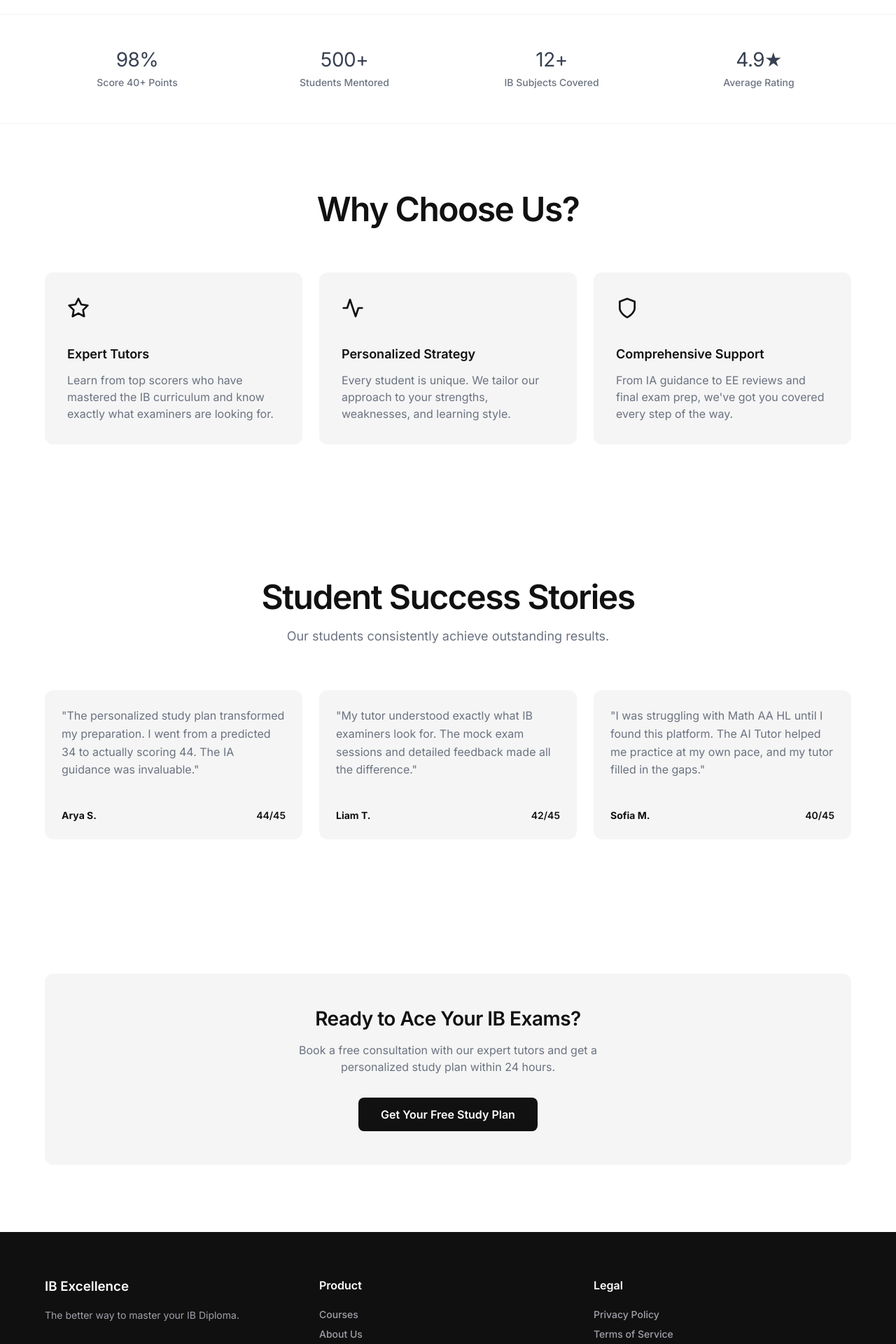
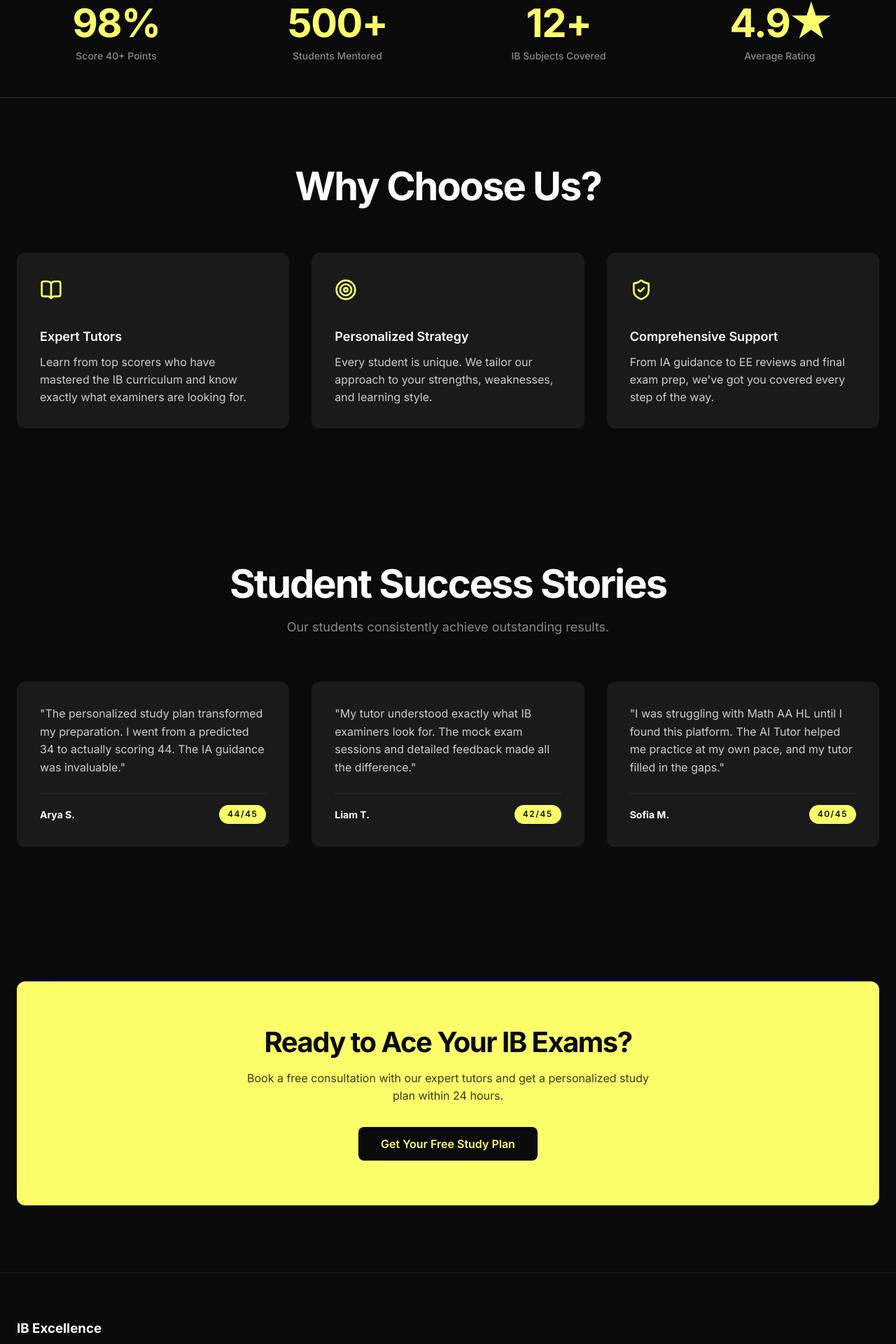
Before and after one commit to Ankita-Banerjee06/tutor, a React app in the folder frontend/: page / in a window 1280 px wide. Shown: the part 724-2644 px from the top of the page at 70% size. Built offline with nearby package versions, Linux system fonts and the light colour scheme; the HTML template or start-up script is replaced by a standard one.

Commit message:
frontend update

```diff
--- a/frontend/src/components/DashboardLayout.jsx
+++ b/frontend/src/components/DashboardLayout.jsx
@@ -23,8 +23,8 @@ const DashboardLayout = ({ children, role, links }) => {
               style={{
                 padding: '0.6rem 1rem',
                 borderRadius: 'var(--rounded-md)',
-                color: location.pathname === link.path ? 'var(--ink)' : 'var(--muted)',
-                backgroundColor: location.pathname === link.path ? 'var(--surface-strong)' : 'transparent',
+                color: location.pathname === link.path ? 'var(--on-primary)' : 'var(--muted)',
+                backgroundColor: location.pathname === link.path ? 'var(--primary)' : 'transparent',
                 fontWeight: location.pathname === link.path ? '600' : '500',
                 transition: 'all 0.2s ease',
                 textDecoration: 'none',
--- a/frontend/src/components/Footer.jsx
+++ b/frontend/src/components/Footer.jsx
@@ -1,21 +1,21 @@
 const Footer = () => {
   return (
-    <footer style={{ backgroundColor: 'var(--surface-dark)', color: 'var(--on-dark-soft)', padding: '64px 0', marginTop: 'auto' }}>
+    <footer style={{ backgroundColor: 'var(--canvas)', color: 'var(--muted)', padding: '64px 0', marginTop: 'auto', borderTop: '1px solid var(--hairline)' }}>
       <div className="container">
         <div className="grid grid-4" style={{ marginBottom: '48px' }}>
           <div>
-            <h3 style={{ color: 'var(--on-dark)', fontFamily: 'var(--font-display)', marginBottom: '16px' }}>IB Excellence</h3>
+            <h3 style={{ color: 'var(--ink)', fontFamily: 'var(--font-display)', marginBottom: '16px' }}>IB Excellence</h3>
             <p style={{ fontSize: '14px' }}>The better way to master your IB Diploma.</p>
           </div>
           <div>
-            <h4 style={{ color: 'var(--on-dark)', marginBottom: '16px' }}>Product</h4>
+            <h4 style={{ color: 'var(--ink)', marginBottom: '16px' }}>Product</h4>
             <ul style={{ listStyle: 'none', padding: 0, fontSize: '14px', lineHeight: '2' }}>
               <li><a href="/courses" style={{ color: 'inherit' }}>Courses</a></li>
               <li><a href="/about" style={{ color: 'inherit' }}>About Us</a></li>
             </ul>
           </div>
           <div>
-            <h4 style={{ color: 'var(--on-dark)', marginBottom: '16px' }}>Legal</h4>
+            <h4 style={{ color: 'var(--ink)', marginBottom: '16px' }}>Legal</h4>
             <ul style={{ listStyle: 'none', padding: 0, fontSize: '14px', lineHeight: '2' }}>
               <li><a href="#" style={{ color: 'inherit' }}>Privacy Policy</a></li>
               <li><a href="#" style={{ color: 'inherit' }}>Terms of Service</a></li>
--- a/frontend/src/index.css
+++ b/frontend/src/index.css
@@ -2,35 +2,34 @@
 @import url('https://fonts.googleapis.com/css2?family=JetBrains+Mono:wght@400&display=swap');
 
 :root {
-  /* Colors */
-  --primary: #111111;
-  --primary-active: #242424;
-  --primary-disabled: #e5e7eb;
-  --ink: #111111;
-  --body: #374151;
-  --muted: #6b7280;
-  --muted-soft: #898989;
-  --hairline: #e5e7eb;
-  --hairline-soft: #f3f4f6;
-  --canvas: #ffffff;
-  --surface-soft: #f8f9fa;
-  --surface-card: #f5f5f5;
-  --surface-strong: #e5e7eb;
-  --surface-dark: #101010;
-  --surface-dark-elevated: #1a1a1a;
-  --on-primary: #ffffff;
+  /* Colors - ClickHouse Theme */
+  --primary: #faff69;
+  --primary-active: #e6eb52;
+  --primary-disabled: #3a3a1f;
+
+  --ink: #ffffff;
+  --body: #cccccc;
+  --body-strong: #e6e6e6;
+  --muted: #888888;
+  --muted-soft: #5a5a5a;
+
+  --hairline: #2a2a2a;
+  --hairline-strong: #3a3a3a;
+
+  --canvas: #0a0a0a;
+  --surface-soft: #121212;
+  --surface-card: #1a1a1a;
+  --surface-elevated: #242424;
+  --surface-yellow-band: #faff69;
+
+  --on-primary: #0a0a0a;
   --on-dark: #ffffff;
-  --on-dark-soft: #a1a1aa;
+  --on-yellow: #0a0a0a;
 
-  --brand-accent: #3b82f6;
-  --success: #10b981;
+  --success: #22c55e;
   --warning: #f59e0b;
   --error: #ef4444;
-
-  --badge-orange: #fb923c;
-  --badge-pink: #ec4899;
-  --badge-violet: #8b5cf6;
-  --badge-emerald: #34d399;
+  --accent-blue: #3b82f6;
 
   /* Spacing */
   --spacing-xxs: 4px;
@@ -47,12 +46,10 @@
   --rounded-sm: 6px;
   --rounded-md: 8px;
   --rounded-lg: 12px;
-  --rounded-xl: 16px;
   --rounded-pill: 9999px;
   --rounded-full: 50%;
 
   /* Fonts */
-  /* Using Inter 600 with negative tracking as fallback for Cal Sans */
   --font-display: 'Inter', sans-serif;
   --font-body: 'Inter', sans-serif;
   --font-mono: 'JetBrains Mono', ui-monospace, monospace;
@@ -69,7 +66,7 @@ body {
   background-color: var(--canvas);
   color: var(--body);
   font-size: 16px;
-  line-height: 1.5;
+  line-height: 1.55;
   overflow-x: hidden;
   -webkit-font-smoothing: antialiased;
 }
@@ -77,23 +74,48 @@ body {
 /* Typography Overrides */
 h1, h2, h3, h4, h5, h6 {
   font-family: var(--font-display);
-  font-weight: 600;
+  font-weight: 700;
   color: var(--ink);
 }
 
-.display-xl { font-size: 64px; line-height: 1.05; letter-spacing: -2px; }
-.display-lg { font-size: 48px; line-height: 1.1; letter-spacing: -1.5px; }
-.display-md { font-size: 36px; line-height: 1.15; letter-spacing: -1px; }
-.display-sm { font-size: 28px; line-height: 1.2; letter-spacing: -0.5px; }
-.title-lg { font-size: 22px; line-height: 1.3; letter-spacing: -0.3px; }
-.title-md { font-size: 18px; line-height: 1.4; letter-spacing: 0; }
-.title-sm { font-size: 16px; line-height: 1.4; letter-spacing: 0; }
+.display-xl { font-size: 72px; line-height: 1.05; letter-spacing: -2.5px; }
+.display-lg { font-size: 56px; line-height: 1.1; letter-spacing: -2px; }
+.display-md { font-size: 40px; line-height: 1.15; letter-spacing: -1.5px; }
+.display-sm { font-size: 32px; line-height: 1.2; letter-spacing: -1px; }
+.title-lg { font-size: 24px; line-height: 1.3; letter-spacing: -0.3px; }
+.title-md { font-size: 18px; font-weight: 600; line-height: 1.4; letter-spacing: 0; }
+.title-sm { font-size: 16px; font-weight: 600; line-height: 1.4; letter-spacing: 0; }
+.stat-display { font-size: 56px; font-weight: 700; line-height: 1.0; letter-spacing: -1.5px; color: var(--primary); }
 
 a {
   color: var(--ink);
   text-decoration: none;
   font-weight: 500;
 }
+
+/* Animations */
+@keyframes slideUpFade {
+  0% { opacity: 0; transform: translateY(20px); }
+  100% { opacity: 1; transform: translateY(0); }
+}
+
+@keyframes fadeIn {
+  0% { opacity: 0; }
+  100% { opacity: 1; }
+}
+
+.animate-slide-up {
+  animation: slideUpFade 0.6s cubic-bezier(0.16, 1, 0.3, 1) forwards;
+}
+
+.animate-fade-in {
+  animation: fadeIn 0.8s ease forwards;
+}
+
+/* Delay utilities */
+.delay-100 { animation-delay: 100ms; }
+.delay-200 { animation-delay: 200ms; }
+.delay-300 { animation-delay: 300ms; }
 
 /* Components */
 .btn-primary {
@@ -125,8 +147,8 @@ a {
 }
 
 .btn-secondary {
-  background-color: var(--canvas);
-  color: var(--ink);
+  background-color: var(--surface-card);
+  color: var(--on-dark);
   font-family: var(--font-body);
   font-size: 14px;
   font-weight: 600;
@@ -143,13 +165,13 @@ a {
 }
 
 .btn-secondary:hover {
-  background-color: var(--surface-soft);
-  border-color: var(--ink);
+  background-color: var(--surface-elevated);
+  border-color: var(--hairline-strong);
 }
 
 .btn-icon-circular {
-  background-color: var(--canvas);
-  color: var(--ink);
+  background-color: var(--surface-card);
+  color: var(--on-dark);
   border-radius: var(--rounded-full);
   width: 36px;
   height: 36px;
@@ -161,67 +183,111 @@ a {
 }
 
 /* Cards & Surfaces */
-.feature-card, .glass-card { /* keeping glass-card class mapping to feature-card style for backward compatibility until refactor is complete */
+.feature-card, .glass-card { /* Fallback for legacy */
   background-color: var(--surface-card);
-  color: var(--ink);
+  color: var(--on-dark);
   border-radius: var(--rounded-lg);
   padding: var(--spacing-xl);
-  border: none;
-  box-shadow: none;
+  border: 1px solid transparent;
+  transition: border-color 0.3s ease, transform 0.3s ease;
 }
 
-.feature-icon-card {
-  background-color: var(--canvas);
-  border: 1px solid var(--hairline);
-  border-radius: var(--rounded-lg);
-  padding: var(--spacing-lg);
+.feature-card:hover {
+  border-color: var(--hairline);
 }
 
-.hero-app-mockup-card {
-  background-color: var(--canvas);
-  border: 1px solid var(--hairline);
-  border-radius: var(--rounded-xl);
-  box-shadow: 0 4px 12px rgba(0,0,0,0.08);
-}
-
-.product-mockup-card {
-  background-color: var(--canvas);
-  border-radius: var(--rounded-lg);
-  padding: var(--spacing-lg);
-  box-shadow: 0 1px 2px rgba(0,0,0,0.05);
-}
-
-.testimonial-card {
-  background-color: var(--surface-card);
-  border-radius: var(--rounded-lg);
-  padding: var(--spacing-lg);
-}
-
-.pricing-tier-card {
-  background-color: var(--canvas);
-  border-radius: var(--rounded-lg);
-  padding: var(--spacing-xl);
-  border: 1px solid var(--hairline);
-}
-
-.pricing-tier-card-featured {
-  background-color: var(--surface-dark);
-  color: var(--on-dark);
+.feature-card-yellow {
+  background-color: var(--surface-yellow-band);
+  color: var(--on-yellow);
   border-radius: var(--rounded-lg);
   padding: var(--spacing-xl);
 }
 
-.cta-band-light {
-  background-color: var(--surface-card);
+.feature-card-yellow h1, .feature-card-yellow h2, .feature-card-yellow h3, .feature-card-yellow p {
+  color: var(--on-yellow) !important;
+}
+
+.cta-band-yellow {
+  background-color: var(--primary);
+  color: var(--on-primary);
   border-radius: var(--rounded-lg);
-  padding: var(--spacing-xxl);
+  padding: 64px;
   text-align: center;
 }
 
-/* Nav Pill Group */
+.cta-band-yellow h1, .cta-band-yellow h2, .cta-band-yellow h3, .cta-band-yellow p {
+  color: var(--on-primary) !important;
+}
+
+/* Forms */
+.form-group {
+  margin-bottom: var(--spacing-md);
+}
+
+.form-label {
+  display: block;
+  font-size: 14px;
+  font-weight: 600;
+  color: var(--ink);
+  margin-bottom: var(--spacing-xs);
+}
+
+.form-input {
+  background-color: var(--surface-card);
+  color: var(--on-dark);
+  font-family: var(--font-body);
+  font-size: 14px;
+  border-radius: var(--rounded-md);
+  padding: 10px 14px;
+  height: 40px;
+  border: 1px solid var(--hairline);
+  width: 100%;
+  transition: border-color 0.2s ease;
+}
+
+.form-input:focus {
+  outline: none;
+  border-color: var(--primary);
+}
+
+.form-input::placeholder {
+  color: var(--muted);
+}
+
+textarea.form-input {
+  height: auto;
+  min-height: 100px;
+}
+
+/* Badges & Avatars */
+.badge-pill {
+  background-color: var(--surface-card);
+  color: var(--on-dark);
+  font-size: 13px;
+  font-weight: 500;
+  border-radius: var(--rounded-pill);
+  padding: 4px 12px;
+  display: inline-flex;
+  align-items: center;
+}
+
+.badge-yellow {
+  background-color: var(--primary);
+  color: var(--on-primary);
+  font-size: 12px;
+  font-weight: 600;
+  letter-spacing: 1.5px;
+  text-transform: uppercase;
+  border-radius: var(--rounded-pill);
+  padding: 4px 12px;
+  display: inline-flex;
+  align-items: center;
+}
+
+/* Nav Pill Group (used in Dashboards) */
 .nav-pill-group {
   background-color: var(--surface-soft);
-  border-radius: var(--rounded-pill);
+  border-radius: var(--rounded-md);
   padding: 6px;
   display: inline-flex;
   align-items: center;
@@ -237,84 +303,22 @@ a {
   border-radius: var(--rounded-md);
   border: none;
   cursor: pointer;
+  transition: background-color 0.2s ease, color 0.2s ease;
+}
+
+.category-tab:hover {
+  color: var(--ink);
 }
 
 .category-tab-active {
-  background-color: var(--canvas);
-  color: var(--ink);
-  box-shadow: 0 1px 2px rgba(0,0,0,0.05);
-}
-
-/* Forms */
-.form-group {
-  margin-bottom: var(--spacing-md);
-}
-
-.form-label {
-  display: block;
-  font-size: 14px;
-  font-weight: 500;
-  color: var(--ink);
-  margin-bottom: var(--spacing-xs);
-}
-
-.form-input {
-  background-color: var(--canvas);
-  color: var(--ink);
-  font-family: var(--font-body);
-  font-size: 16px;
-  border-radius: var(--rounded-md);
-  padding: 10px 14px;
-  height: 40px;
-  border: 1px solid var(--hairline);
-  width: 100%;
-  transition: border-color 0.2s ease;
-}
-
-.form-input:focus {
-  outline: none;
-  border-color: var(--ink);
-}
-
-.form-input::placeholder {
-  color: var(--muted);
-}
-
-textarea.form-input {
-  height: auto;
-  min-height: 100px;
-}
-
-/* Badges & Avatars */
-.badge-pill {
   background-color: var(--surface-card);
-  color: var(--ink);
-  font-size: 13px;
-  font-weight: 500;
-  border-radius: var(--rounded-pill);
-  padding: 4px 12px;
-  display: inline-flex;
-  align-items: center;
-}
-
-.avatar-circle {
-  background-color: var(--surface-card);
-  color: var(--ink);
-  border-radius: var(--rounded-full);
-  width: 36px;
-  height: 36px;
-  display: inline-flex;
-  align-items: center;
-  justify-content: center;
-  font-size: 13px;
-  font-weight: 500;
-  overflow: hidden;
+  color: var(--on-dark);
 }
 
 /* Layout Utilities */
 .container {
   width: 100%;
-  max-width: 1200px;
+  max-width: 1280px;
   margin: 0 auto;
   padding: 0 var(--spacing-lg);
 }
@@ -329,12 +333,11 @@ textarea.form-input {
 
 .grid {
   display: grid;
-  gap: var(--spacing-lg);
+  gap: var(--spacing-xl);
 }
 
 .grid-2 { grid-template-columns: repeat(auto-fit, minmax(300px, 1fr)); }
-.grid-3 { grid-template-columns: repeat(auto-fit, minmax(250px, 1fr)); }
-.grid-4 { grid-template-columns: repeat(auto-fit, minmax(200px, 1fr)); }
+.grid-3 { grid-template-columns: repeat(auto-fit, minmax(300px, 1fr)); }
 
 .app-container {
   display: flex;
@@ -348,7 +351,6 @@ textarea.form-input {
 
 /* Specific overrides for legacy classes */
 .text-gradient {
-  /* Override old gradient texts to ink */
   background: none;
   -webkit-text-fill-color: var(--ink);
   color: var(--ink);
@@ -363,7 +365,7 @@ textarea.form-input {
 }
 
 .notification.success {
-  background: rgba(16, 185, 129, 0.1);
+  background: rgba(34, 197, 94, 0.1);
   color: var(--success);
 }
 
--- a/frontend/src/pages/About.jsx
+++ b/frontend/src/pages/About.jsx
@@ -4,10 +4,10 @@ const About = () => {
       <div className="container">
         <div className="feature-card" style={{ maxWidth: '800px', margin: '0 auto' }}>
           <h1 className="display-sm" style={{ marginBottom: '24px' }}>About IB Excellence</h1>
-          <p style={{ color: 'var(--muted)', fontSize: '18px', marginBottom: '24px' }}>
+          <p style={{ color: 'var(--body)', fontSize: '18px', marginBottom: '24px' }}>
             Founded by top IB alumni, IB Excellence is dedicated to demystifying the International Baccalaureate program for students worldwide. We believe that with the right strategy, any student can achieve top marks.
           </p>
-          <p style={{ color: 'var(--muted)', fontSize: '18px' }}>
+          <p style={{ color: 'var(--body)', fontSize: '18px' }}>
             Our mission is to provide premium, personalized guidance that goes beyond the classroom, helping you navigate the complexities of IAs, the EE, TOK, and final exams with confidence.
           </p>
         </div>
--- a/frontend/src/pages/Home.jsx
+++ b/frontend/src/pages/Home.jsx
@@ -1,4 +1,5 @@
 import { Link } from 'react-router-dom';
+import { BookOpen, Target, ShieldCheck } from 'lucide-react';
 
 const stats = [
   { value: '98%', label: 'Score 40+ Points' },
@@ -27,20 +28,22 @@ const testimonials = [
 
 const Home = () => {
   return (
-    <div className="home-page" style={{ backgroundColor: 'var(--canvas)' }}>
+    <div className="home-page animate-fade-in" style={{ backgroundColor: 'var(--canvas)' }}>
       {/* Hero Section */}
       <section className="section" style={{ minHeight: '85vh', display: 'flex', alignItems: 'center', backgroundColor: 'var(--canvas)' }}>
-        <div className="container text-center">
-          <p style={{ fontSize: '14px', color: 'var(--muted)', fontWeight: '600', letterSpacing: '1px', textTransform: 'uppercase', marginBottom: '16px' }}>
+        <div className="container">
+          <div className="grid" style={{ gridTemplateColumns: 'repeat(auto-fit, minmax(300px, 1fr))', gap: '48px', alignItems: 'center' }}>
+            <div className="animate-slide-up">
+              <span className="badge-yellow" style={{ marginBottom: '24px' }}>
                 #1 IB Diploma Tutoring Platform
-          </p>
-          <h1 className="display-xl" style={{ marginBottom: '24px', maxWidth: '900px', margin: '0 auto 24px' }}>
+              </span>
+              <h1 className="display-xl" style={{ marginBottom: '24px', maxWidth: '800px' }}>
                 The better way to master your IB Diploma
               </h1>
-          <p style={{ fontSize: '18px', color: 'var(--muted)', maxWidth: '600px', margin: '0 auto 48px', lineHeight: '1.6' }}>
+              <p style={{ fontSize: '18px', color: 'var(--body)', maxWidth: '600px', marginBottom: '48px', lineHeight: '1.6' }}>
                 Personalized tutoring, mentorship, and strategic guidance to help you achieve 40+ points and get into your dream university.
               </p>
-          <div style={{ display: 'flex', gap: '16px', justifyContent: 'center', flexWrap: 'wrap' }}>
+              <div style={{ display: 'flex', gap: '16px', flexWrap: 'wrap' }}>
                 <Link to="/courses" className="btn-primary" style={{ padding: '14px 24px', height: '48px', fontSize: '16px' }}>
                   Explore Programs
                 </Link>
@@ -49,15 +52,17 @@ const Home = () => {
                 </Link>
               </div>
             </div>
+          </div>
+        </div>
       </section>
 
       {/* Stats Bar */}
-      <section style={{ padding: '48px 0', borderTop: '1px solid var(--hairline-soft)', borderBottom: '1px solid var(--hairline-soft)' }}>
+      <section className="section" style={{ padding: '48px 0', borderTop: '1px solid var(--hairline)', borderBottom: '1px solid var(--hairline)' }}>
         <div className="container">
           <div style={{ display: 'grid', gridTemplateColumns: 'repeat(auto-fit, minmax(150px, 1fr))', gap: '32px', textAlign: 'center' }}>
             {stats.map((stat, i) => (
-              <div key={i}>
-                <p className="display-sm" style={{ marginBottom: '4px' }}>{stat.value}</p>
+              <div key={i} className="animate-slide-up" style={{ animationDelay: `${i * 100}ms` }}>
+                <p className="stat-display" style={{ marginBottom: '8px' }}>{stat.value}</p>
                 <p style={{ color: 'var(--muted)', fontSize: '14px', fontWeight: '500' }}>{stat.label}</p>
               </div>
             ))}
@@ -66,37 +71,37 @@ const Home = () => {
       </section>
 
       {/* Features Section */}
-      <section className="section" style={{ backgroundColor: 'var(--canvas)' }}>
+      <section className="section animate-slide-up delay-200">
         <div className="container">
           <h2 className="display-lg text-center" style={{ marginBottom: '64px' }}>Why Choose Us?</h2>
           <div className="grid grid-3">
             <div className="feature-card">
-              <div style={{ fontSize: '32px', color: 'var(--ink)', marginBottom: '24px' }}>
-                <svg stroke="currentColor" fill="none" strokeWidth="2" viewBox="0 0 24 24" strokeLinecap="round" strokeLinejoin="round" height="1em" width="1em" xmlns="http://www.w3.org/2000/svg"><path d="M12 2l3.09 6.26L22 9.27l-5 4.87 1.18 6.88L12 17.77l-6.18 3.25L7 14.14 2 9.27l6.91-1.01L12 2z"></path></svg>
+              <div style={{ fontSize: '32px', color: 'var(--primary)', marginBottom: '24px' }}>
+                <BookOpen size={32} />
               </div>
               <h3 className="title-md" style={{ marginBottom: '12px' }}>Expert Tutors</h3>
-              <p style={{ color: 'var(--muted)', fontSize: '16px' }}>Learn from top scorers who have mastered the IB curriculum and know exactly what examiners are looking for.</p>
+              <p style={{ color: 'var(--body)', fontSize: '16px' }}>Learn from top scorers who have mastered the IB curriculum and know exactly what examiners are looking for.</p>
             </div>
             <div className="feature-card">
-              <div style={{ fontSize: '32px', color: 'var(--ink)', marginBottom: '24px' }}>
-                <svg stroke="currentColor" fill="none" strokeWidth="2" viewBox="0 0 24 24" strokeLinecap="round" strokeLinejoin="round" height="1em" width="1em" xmlns="http://www.w3.org/2000/svg"><path d="M22 12h-4l-3 9L9 3l-3 9H2"></path></svg>
+              <div style={{ fontSize: '32px', color: 'var(--primary)', marginBottom: '24px' }}>
+                <Target size={32} />
               </div>
               <h3 className="title-md" style={{ marginBottom: '12px' }}>Personalized Strategy</h3>
-              <p style={{ color: 'var(--muted)', fontSize: '16px' }}>Every student is unique. We tailor our approach to your strengths, weaknesses, and learning style.</p>
+              <p style={{ color: 'var(--body)', fontSize: '16px' }}>Every student is unique. We tailor our approach to your strengths, weaknesses, and learning style.</p>
             </div>
             <div className="feature-card">
-              <div style={{ fontSize: '32px', color: 'var(--ink)', marginBottom: '24px' }}>
-                <svg stroke="currentColor" fill="none" strokeWidth="2" viewBox="0 0 24 24" strokeLinecap="round" strokeLinejoin="round" height="1em" width="1em" xmlns="http://www.w3.org/2000/svg"><path d="M12 22s8-4 8-10V5l-8-3-8 3v7c0 6 8 10 8 10z"></path></svg>
+              <div style={{ fontSize: '32px', color: 'var(--primary)', marginBottom: '24px' }}>
+                <ShieldCheck size={32} />
               </div>
               <h3 className="title-md" style={{ marginBottom: '12px' }}>Comprehensive Support</h3>
-              <p style={{ color: 'var(--muted)', fontSize: '16px' }}>From IA guidance to EE reviews and final exam prep, we've got you covered every step of the way.</p>
+              <p style={{ color: 'var(--body)', fontSize: '16px' }}>From IA guidance to EE reviews and final exam prep, we've got you covered every step of the way.</p>
             </div>
           </div>
         </div>
       </section>
 
       {/* Testimonials Section */}
-      <section className="section" style={{ backgroundColor: 'var(--canvas)' }}>
+      <section className="section animate-slide-up delay-300">
         <div className="container">
           <h2 className="display-lg text-center" style={{ marginBottom: '16px' }}>Student Success Stories</h2>
           <p className="text-center" style={{ color: 'var(--muted)', marginBottom: '64px', maxWidth: '600px', margin: '0 auto 64px', fontSize: '18px' }}>
@@ -104,11 +109,11 @@ const Home = () => {
           </p>
           <div className="grid grid-3">
             {testimonials.map((t, i) => (
-              <div key={i} className="testimonial-card">
-                <p style={{ color: 'var(--muted)', marginBottom: '24px', fontSize: '16px', lineHeight: '1.6' }}>{t.text}</p>
-                <div style={{ display: 'flex', justifyContent: 'space-between', alignItems: 'center', borderTop: '1px solid var(--hairline-soft)', paddingTop: '16px' }}>
+              <div key={i} className="feature-card">
+                <p style={{ color: 'var(--body)', marginBottom: '24px', fontSize: '16px', lineHeight: '1.6' }}>{t.text}</p>
+                <div style={{ display: 'flex', justifyContent: 'space-between', alignItems: 'center', borderTop: '1px solid var(--hairline)', paddingTop: '16px' }}>
                   <strong style={{ fontSize: '14px', color: 'var(--ink)' }}>{t.name}</strong>
-                  <span style={{ fontWeight: '600', fontSize: '14px', color: 'var(--ink)' }}>{t.score}</span>
+                  <span className="badge-yellow">{t.score}</span>
                 </div>
               </div>
             ))}
@@ -116,15 +121,15 @@ const Home = () => {
         </div>
       </section>
 
-      {/* CTA Section */}
-      <section className="section" style={{ backgroundColor: 'var(--canvas)', paddingBottom: '96px' }}>
+      {/* Yellow CTA Section */}
+      <section className="section animate-slide-up delay-300" style={{ paddingBottom: '96px' }}>
         <div className="container">
-          <div className="cta-band-light">
-            <h2 className="display-sm" style={{ marginBottom: '16px' }}>Ready to Ace Your IB Exams?</h2>
-            <p style={{ color: 'var(--muted)', marginBottom: '32px', maxWidth: '500px', margin: '0 auto 32px', fontSize: '16px' }}>
+          <div className="cta-band-yellow">
+            <h2 className="display-md" style={{ marginBottom: '16px' }}>Ready to Ace Your IB Exams?</h2>
+            <p style={{ color: 'var(--on-primary)', marginBottom: '32px', maxWidth: '600px', margin: '0 auto 32px', fontSize: '16px', opacity: 0.8 }}>
               Book a free consultation with our expert tutors and get a personalized study plan within 24 hours.
             </p>
-            <Link to="/contact" className="btn-primary" style={{ padding: '14px 32px', height: '48px', fontSize: '16px' }}>
+            <Link to="/contact" className="btn-primary" style={{ backgroundColor: 'var(--on-primary)', color: 'var(--primary)', padding: '14px 32px', height: '48px', fontSize: '16px' }}>
               Get Your Free Study Plan
             </Link>
           </div>
```
Also changed, not shown: frontend/src/components/Navbar.css (+15 -7 lines), frontend/src/pages/AdminDashboard.jsx (+36 -40 lines), frontend/src/pages/Contact.jsx (+4 -3 lines), frontend/src/pages/Courses.jsx (+4 -4 lines), frontend/src/pages/StudentDashboard.jsx (+23 -23 lines), 2 other files (tests, documents, lock files or other folders). Lines whose indentation alone changed are shown as unchanged.
